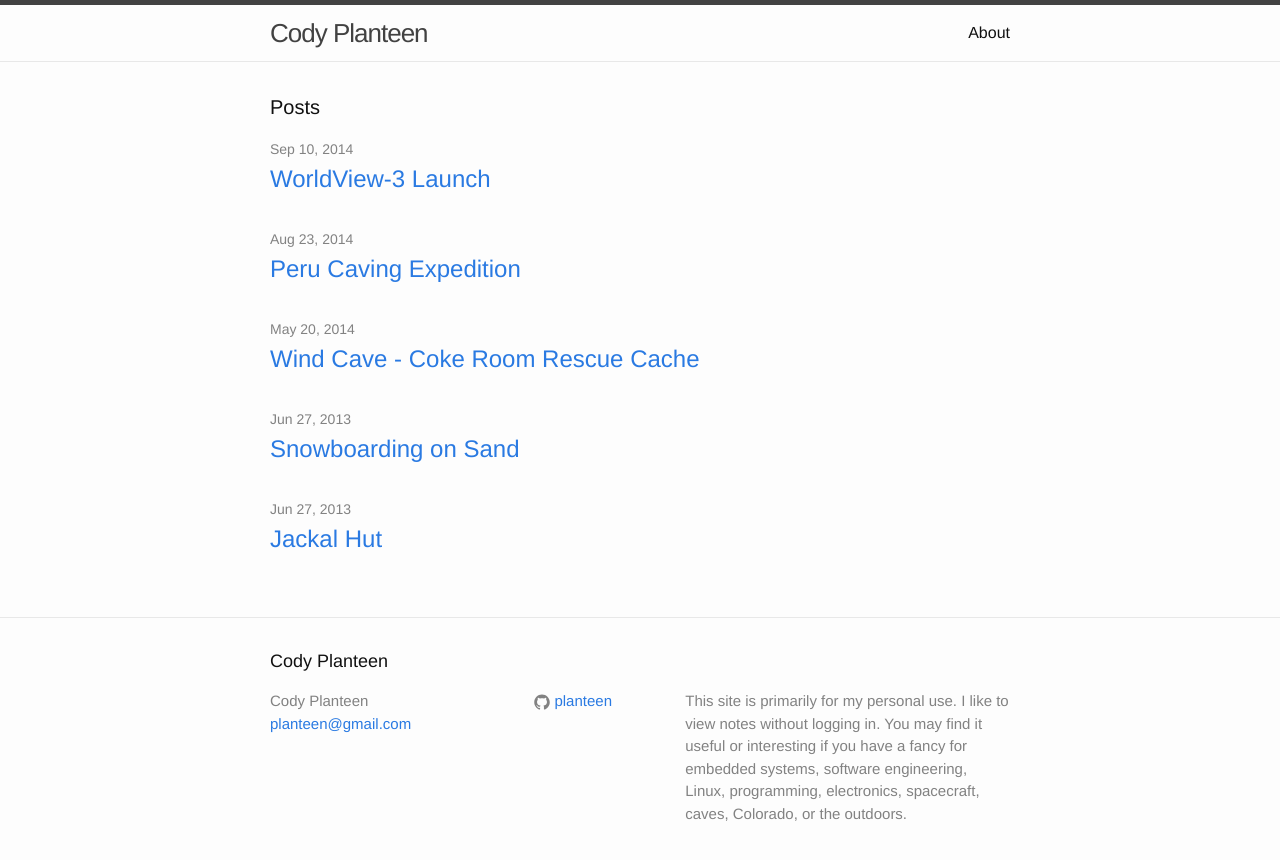
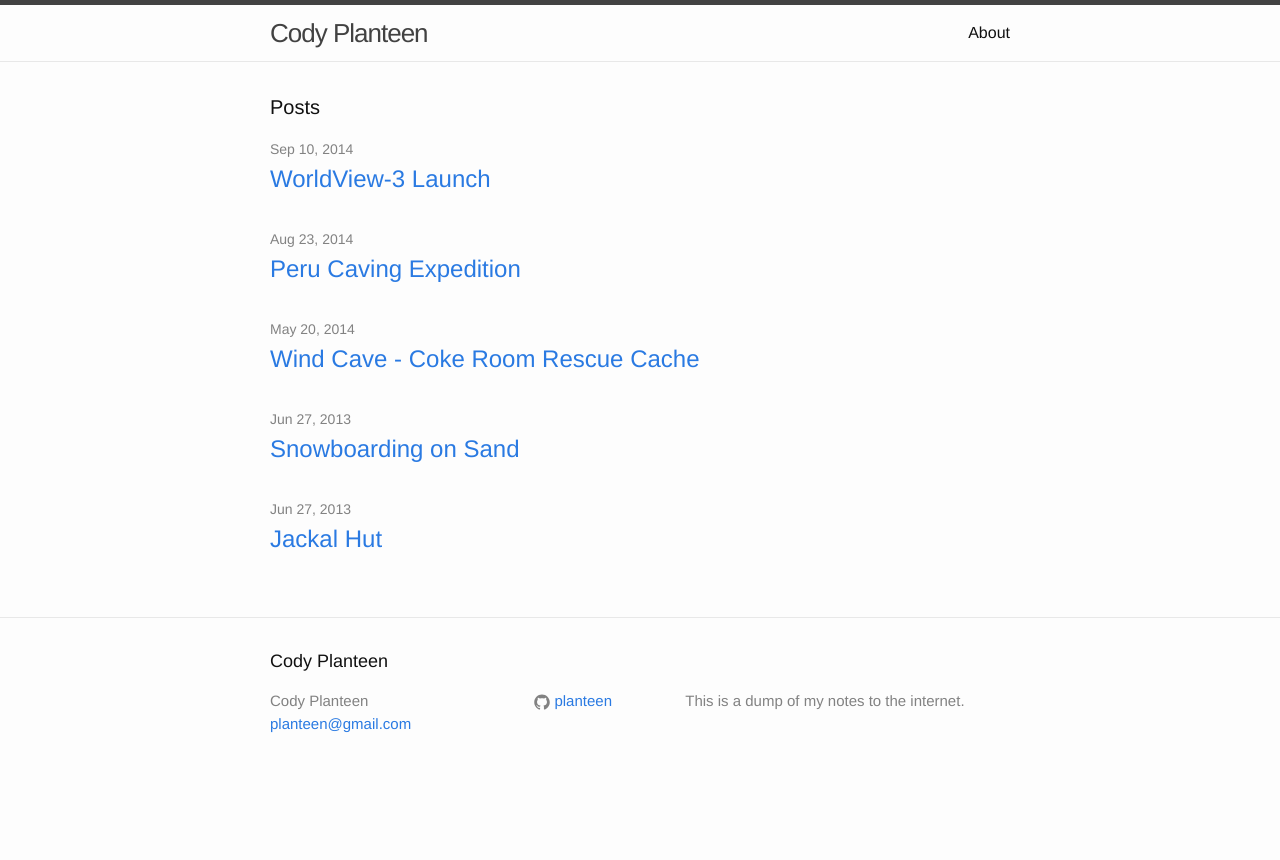
Before and after one commit to planteen/planteen.github.io, a Jekyll site: the page built from index.html, in a window 1280 px wide. Shown: the top 860 px of the page. Built offline with Jekyll 4.4.1, drawn with Linux system fonts in a browser that asks for light colours.

Commit message:
Updates to site

```diff
--- a/_config.yml
+++ b/_config.yml
@@ -2,13 +2,10 @@
 title: Cody Planteen
 email: planteen@gmail.com
 description: > # this means to ignore newlines until "baseurl:"
-  This site is primarily for my personal use. I like to view notes without
-  logging in. You may find it useful or interesting if you have a fancy for
-  embedded systems, software engineering, Linux, programming, electronics,
-  spacecraft, caves, Colorado, or the outdoors.
+  This is a dump of my notes to the internet.
 baseurl: "" # the subpath of your site, e.g. /blog/
 url: "http://planteen.github.io" # the base hostname & protocol for your site
-github_username:  planteen
+github_username: planteen
 
 # Build settings
 markdown: kramdown
```
Also changed, not shown: _docs/svn.md (+6 -0 lines), _posts/2014-09-10-worldview3-launch.md (+2 -12 lines), 1 other file.
